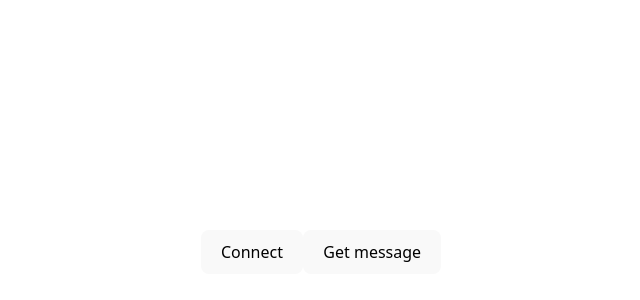
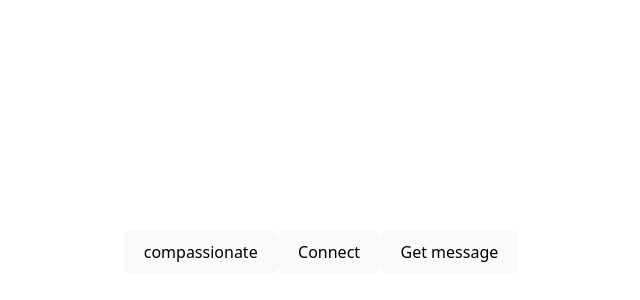
Before and after one commit to klevi43/QuizClient, a React (Vite) app in the folder QuizClient/: page / in a window 1280 px wide. Shown: the part 148-448 px from the top of the page, without its empty margins (319-959 px from the left). Built offline with nearby package versions, Linux system fonts and the light colour scheme.

Commit message:
Created base ChoiceBox component and word model

```diff
--- a/QuizClient/src/App.tsx
+++ b/QuizClient/src/App.tsx
@@ -1,7 +1,8 @@
 import { useEffect, useRef, useState } from "react";
 import { Client } from "@stomp/stompjs";
 import "./App.css";
-
+import ChoiceBox from "./components/ChoiceBox";
+import type { Word } from "./models/Word";
 function App() {
   const [count, setCount] = useState(0);
   // Why are we using this here?
@@ -29,9 +30,14 @@ function App() {
     });
     console.log("clicked");
   };
+  const testWord: Word = {
+    id: 1,
+    content: "compassionate",
+  };
   return (
     <>
       <div>
+        <ChoiceBox word={testWord} />
         <button onClick={() => client.activate()}>Connect</button>
         <button onClick={sendEvent}>Get message</button>
       </div>
--- /dev/null
+++ b/QuizClient/src/components/ChoiceBox.tsx
@@ -0,0 +1,14 @@
+import React from "react";
+import type { Word } from "../models/Word";
+interface Props {
+  word: Word;
+}
+const ChoiceBox = ({ word }: Props) => {
+  return (
+    <>
+      <button>{word.content}</button>
+    </>
+  );
+};
+
+export default ChoiceBox;
--- /dev/null
+++ b/QuizClient/src/models/Word.ts
@@ -0,0 +1,4 @@
+export interface Word {
+  id: number;
+  content: string;
+}
```
